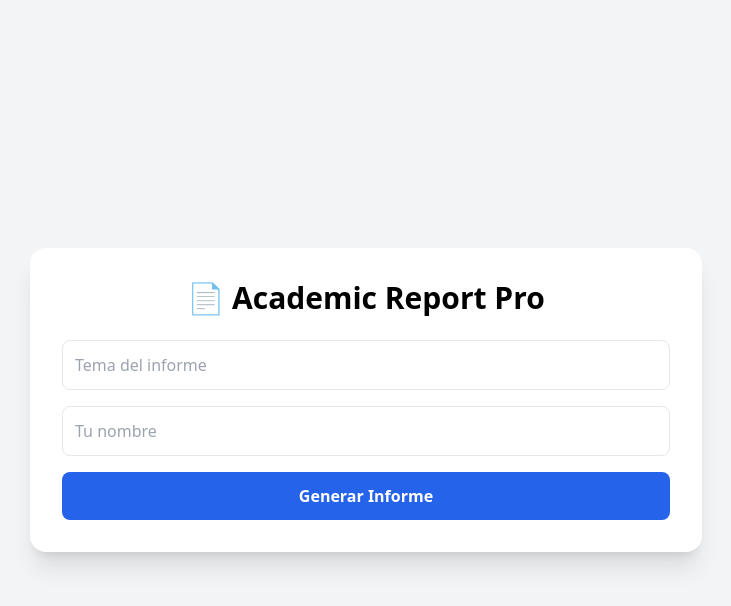
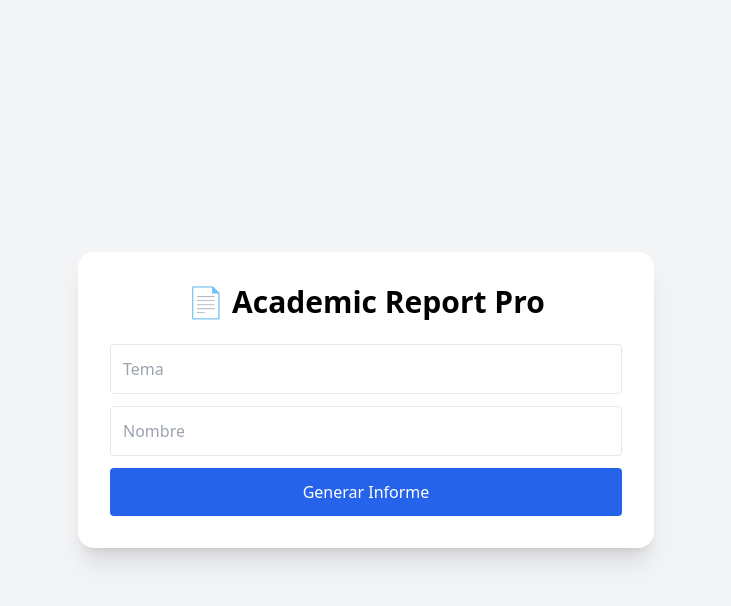
Before and after one commit to robertoarbelaez-png/Academic-Report-Pro, a Flask app: page / in a window 1280 px wide. Shown: the top 606 px of the page, without its empty margins (274-1005 px from the left). Run offline with Flask 3, Linux system fonts and the light colour scheme; parts of the project's set-up code (start-up, migrations or seed data) failed here and were passed over; some libraries are stand-ins or nearby versions.

Commit message:
Update index.html

```diff
--- a/templates/index.html
+++ b/templates/index.html
@@ -1,41 +1,31 @@
 <!DOCTYPE html>
-<html lang="es">
+<html>
 <head>
 <meta charset="UTF-8">
 <title>Academic Report Pro</title>
 
 <script src="https://cdn.jsdelivr.net/npm/sweetalert2@11"></script>
 <script src="https://cdn.tailwindcss.com"></script>
-
 </head>
 
 <body class="bg-gray-100 min-h-screen flex items-center justify-center">
 
-<div class="bg-white shadow-xl rounded-2xl p-8 w-full max-w-2xl">
+<div class="bg-white p-8 rounded-2xl shadow-xl w-full max-w-xl">
 
 <h1 class="text-3xl font-bold text-center mb-6">📄 Academic Report Pro</h1>
 
-    <!-- INPUTS -->
-    <div class="space-y-4">
-        <input id="tema" type="text" placeholder="Tema del informe"
-            class="w-full p-3 border rounded-lg focus:outline-none focus:ring-2 focus:ring-blue-500">
+<input id="tema" placeholder="Tema" class="w-full p-3 border rounded mb-3">
+<input id="nombre" placeholder="Nombre" class="w-full p-3 border rounded mb-3">
 
-        <input id="nombre" type="text" placeholder="Tu nombre"
-            class="w-full p-3 border rounded-lg focus:outline-none focus:ring-2 focus:ring-blue-500">
-
-        <button onclick="generar()"
-            class="w-full bg-blue-600 text-white py-3 rounded-lg font-semibold hover:bg-blue-700 transition">
+<button onclick="generar()" class="w-full bg-blue-600 text-white py-3 rounded">
 Generar Informe
 </button>
-    </div>
 
-    <!-- PREVIEW -->
-    <div id="preview" class="mt-8 hidden">
-        <h2 class="text-xl font-bold mb-3">Vista previa</h2>
-        <div id="contenidoPreview" class="bg-gray-50 p-4 rounded-lg text-sm max-h-64 overflow-y-auto"></div>
+<div id="preview" class="mt-6 hidden">
+<h2 class="font-bold mb-2">Vista previa</h2>
+<div id="contenidoPreview" class="bg-gray-100 p-3 rounded text-sm"></div>
 
-        <button id="descargarBtn"
-            class="mt-4 w-full bg-green-600 text-white py-3 rounded-lg font-semibold hover:bg-green-700">
+<button id="descargarBtn" class="mt-3 w-full bg-green-600 text-white py-3 rounded">
 Descargar PDF
 </button>
 </div>
@@ -43,26 +33,13 @@
 </div>
 
 <script>
+let url = "";
 
-let downloadUrl = "";
-
-// 🔥 GENERAR INFORME
 async function generar(){
     let tema = document.getElementById('tema').value;
 
-    if(!tema || tema.length < 3){
-        Swal.fire('Error', 'Tema inválido', 'error');
-        return;
-    }
+    Swal.fire({title:"Generando...", didOpen:()=>Swal.showLoading()});
 
-    Swal.fire({
-        title: "Generando informe...",
-        text: "Esto puede tardar unos segundos",
-        allowOutsideClick: false,
-        didOpen: () => Swal.showLoading()
-    });
-
-    try {
     const res = await fetch('/generar',{
         method:'POST',
         headers:{'Content-Type':'application/json'},
@@ -73,39 +50,21 @@ async function generar(){
     });
 
     const data = await res.json();
-
     Swal.close();
 
     if(data.success){
+        url = data.download_url;
 
-            downloadUrl = data.download_url;
-
-            // 🔥 Mostrar preview simple
         document.getElementById('contenidoPreview').innerHTML =
-                `<p><strong>Tema:</strong> ${tema}</p>
-                 <p>El informe fue generado correctamente.</p>`;
+            "<p>Informe generado correctamente</p>";
 
         document.getElementById('preview').classList.remove('hidden');
-
-            Swal.fire('Listo', 'Informe generado correctamente', 'success');
-
-        } else {
-            Swal.fire('Error', data.error, 'error');
-        }
-
-    } catch (error) {
-        Swal.close();
-        Swal.fire('Error', 'Fallo en la conexión', 'error');
     }
 }
 
-// 🔥 DESCARGAR
-document.getElementById('descargarBtn').addEventListener('click', () => {
-    if(downloadUrl){
-        window.open(downloadUrl, '_blank');
+document.getElementById('descargarBtn').onclick = ()=>{
+    window.open(url);
 }
-});
-
 </script>
 
 </body>
```
Lines whose indentation alone changed are shown as unchanged.
